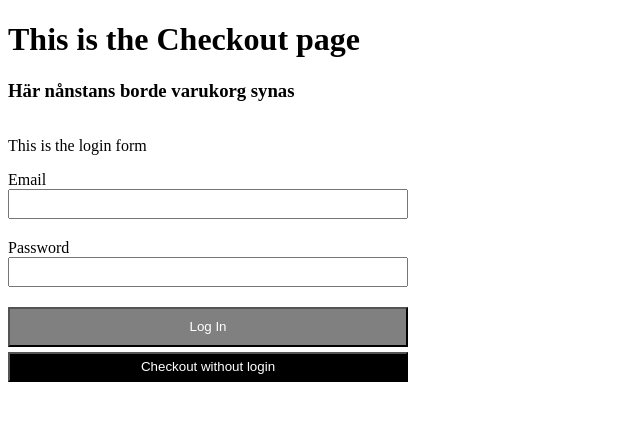
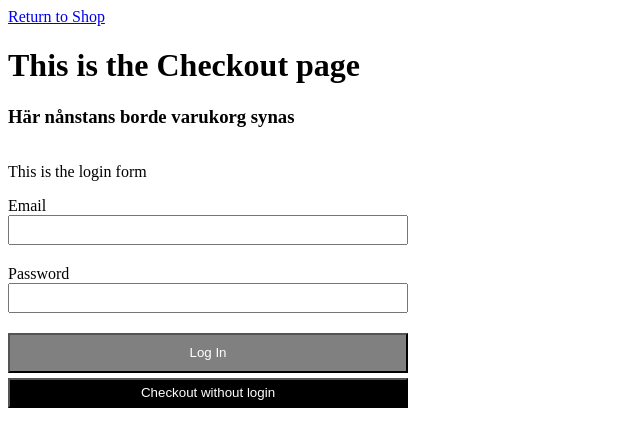
Before and after one commit to jazzjacob/react-grupparbete-webshop, a React (Create React App) app: page /checkout in a window 1280 px wide. Shown: the top 446 px of the page, without its empty margins (0-640 px from the left). Built offline with nearby package versions, Linux system fonts and the light colour scheme.

Commit message:
Added back button

```diff
--- a/src/components/views/Checkout.js
+++ b/src/components/views/Checkout.js
@@ -2,6 +2,7 @@
 import LoginForm from '../general/LoginForm';
 import { useState, useContext } from 'react';
 import { UserContext } from '../../context/UserContext';
+import { Link } from 'react-router-dom';
 
 const Checkout = () => {
 
@@ -17,6 +18,7 @@
 
   return (
     <>
+        <Link to="/">Return to Shop</Link>
       <h1>This is the Checkout page</h1>
       <h3>Här nånstans borde varukorg synas</h3>
       {loggedIn || skippedLogin ? <ShippingForm /> : <LoginForm />}
```
